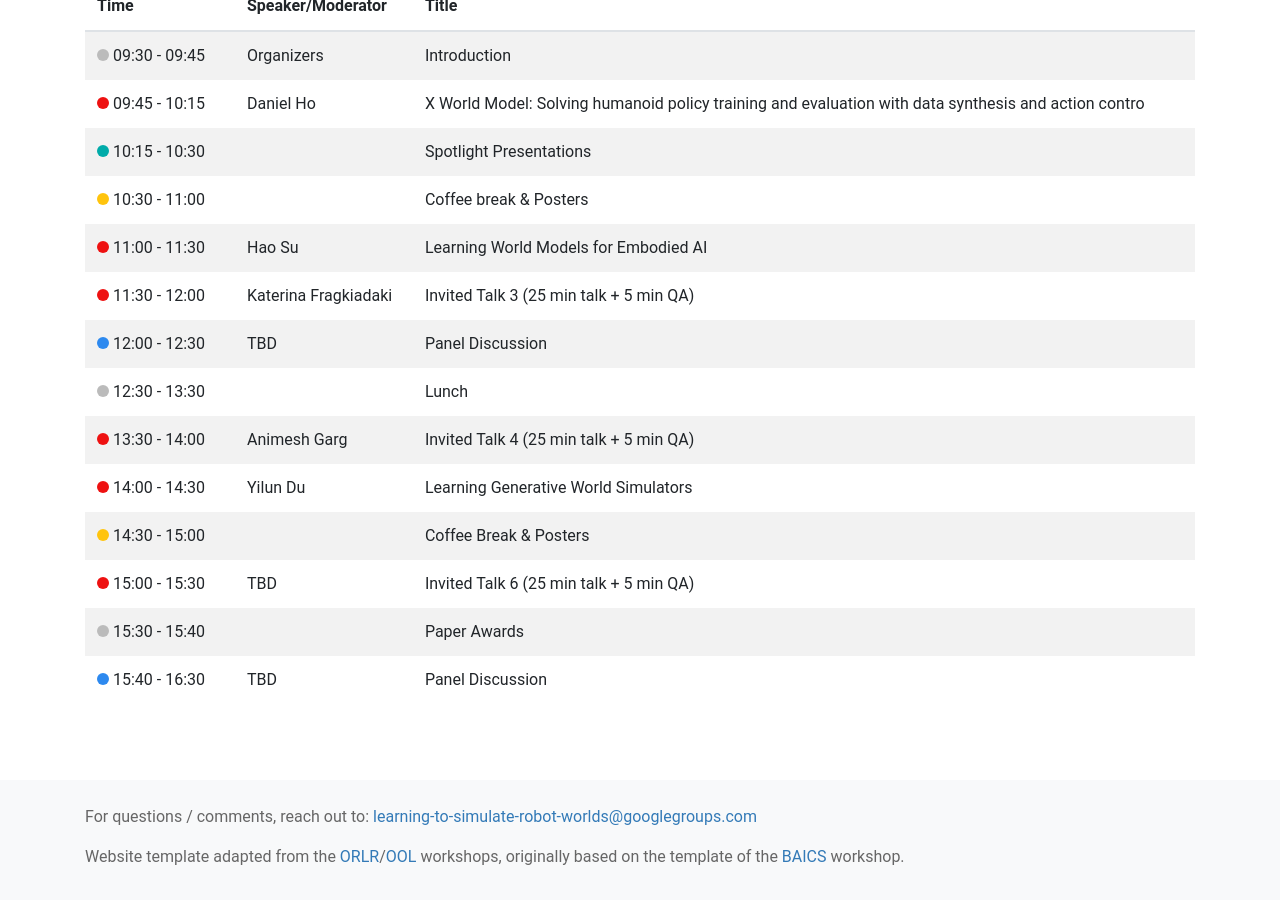
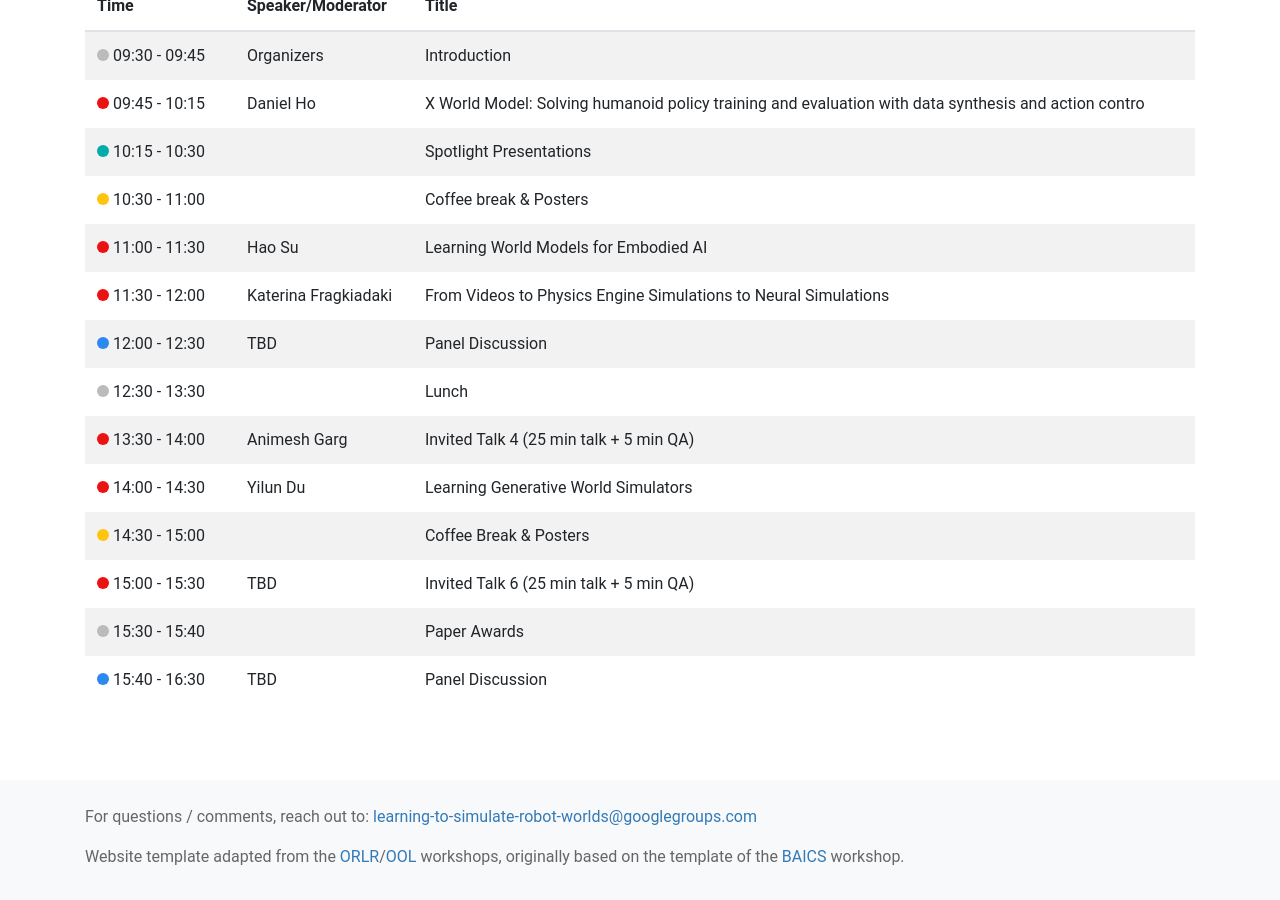
Before and after one commit to simulatingrobotworlds/simulatingrobotworlds.github.io, a Jekyll site: the page built from schedule.html, in a window 1280 px wide and 900 px high, scrolled down 701 px. Built offline with Jekyll 4.4.1, drawn with Linux system fonts in a browser that asks for light colours; nearby versions of some CDN libraries.

Commit message:
Update info

```diff
--- a/index.html
+++ b/index.html
@@ -226,7 +226,7 @@ layout: coverpage
 
     <div class="col-md-9">
       <p><strong>Short Bio:</strong> Katerina Fragkiadaki is the JPMorgan Chase Associate Professor in Machine Learning at Carnegie Mellon University. She earned her B.S. from the National Technical University of Athens and her Ph.D. from the University of Pennsylvania, followed by postdoctoral work at UC Berkeley and Google Research. Her research combines common sense reasoning with deep visuomotor learning to enable few-shot and continual learning for perception, action, and language grounding. Her group develops methods in 2D-to-3D perception, vision-language grounding, and navigation policies. She received awards including the NSF CAREER and DARPA Young Investigator Awards and is Program Chair for ICLR 2024.</p>
-
+      <p><strong>Talk Title:</strong> From Videos to Physics Engine Simulations to Neural Simulations</p>
     </div>
       <hr>
 
--- a/schedule.html
+++ b/schedule.html
@@ -58,7 +58,7 @@ layout: default
       <tr>
         <td><span class="dot-invited-talk"></span> 11:30 - 12:00</td>
         <td>Katerina Fragkiadaki</td>
-        <td>Invited Talk 3 (25 min talk + 5 min QA)</td>
+        <td>From Videos to Physics Engine Simulations to Neural Simulations</td>
       </tr>
       <tr>
         <td><span class="dot-panel-discussion"></span> 12:00 - 12:30</td>
```
